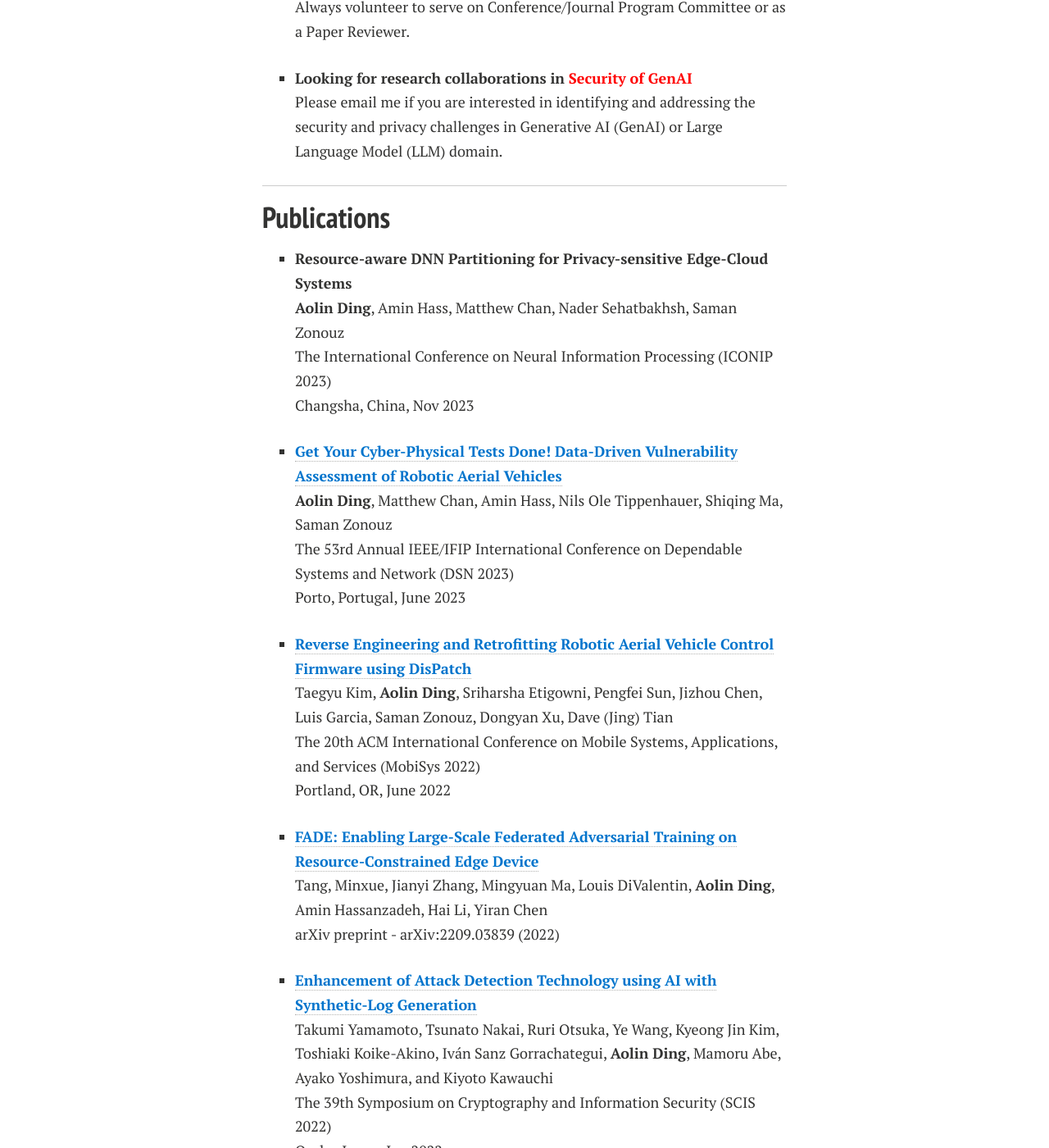
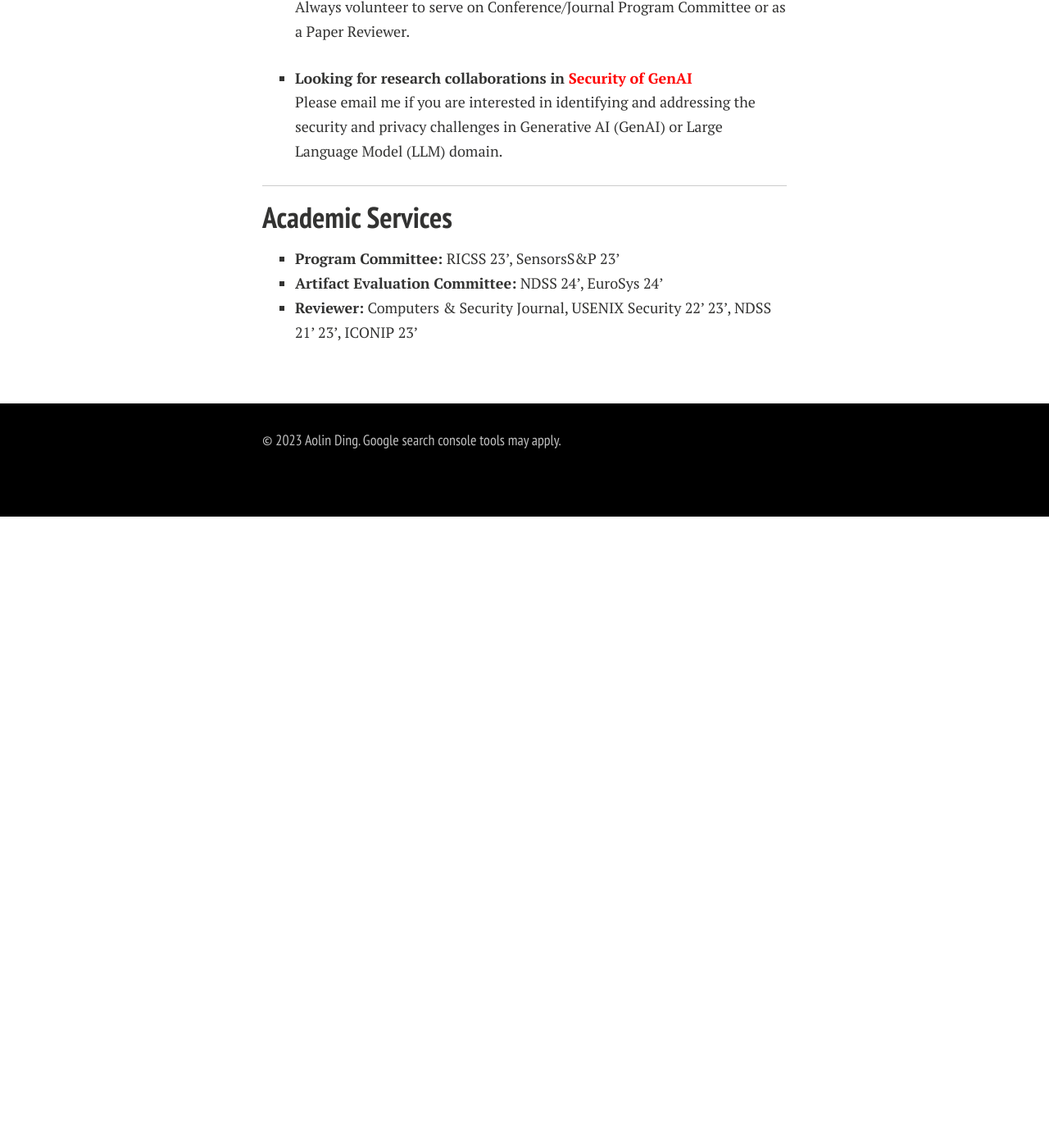
Before and after one commit to aolind/aolind.github.io, a Jekyll site: the page built from index.md, in a window 1280 px wide and 1400 px high, scrolled down 429 px. Shown: the whole window at 82% size. Built offline with Jekyll 4.4.1, drawn with Linux system fonts in a browser that asks for light colours; nearby versions of some CDN libraries; comment, search, counter and statistics services are not loaded; a style sheet for code colours, icons or effects is not loaded; our own code applies the rules of GitHub Pages for plain Markdown files; after the commit the page ends 1059 px from its top, so only the background shows below that; some of the changed text lies outside the part shown.

Commit message:
Update content

```diff
--- a/_config.yml
+++ b/_config.yml
@@ -2,7 +2,7 @@ title: Aolin Ding
 # tagline: Here is personal website of Aolin Ding. Powered by Jekyll, based on the Minimal Mistakes theme.
 # description: Two roads diverged in woods, I took the one less traveled by.
 #Comment out url when working locally to resolve base urls correctly
-url: https://aolind.github.io/
+url: https://aolind.github.io
 
 # Owner/author information
 owner:
@@ -21,7 +21,7 @@ owner:
 
 # Analytics and webmaster tools stuff goes here
 # https://search.google.com/search-console/ownership
-# google_verify:
+google_verify: "6Jrcro6NbOhaTCuut0oILOdv8Kocq_tFy0t3d4EtOIk"
 
 # https://ssl.bing.com/webmaster/configure/verify/ownership Option 2 content= goes here
 # bing_verify: ""
@@ -33,7 +33,8 @@ links:
     url: /
   - title: CV
     url: /CV/
-    external: true
+  - title: Publications
+    url: /publication/
 
 
 # http://en.wikipedia.org/wiki/List_of_tz_database_time_zones
@@ -70,5 +71,3 @@ disqus:
 
 include: [".htaccess"]
 exclude: ["lib", "config.rb", "Capfile", "config", "log", "Rakefile", "Rakefile.rb", "tmp", "less", "minimal-mistakes.sublime-project", "minimal-mistakes.sublime-workspace"]
-
-# Latest update in 09/24/2023 by Aolin Ding.
--- a/_includes/footer.html
+++ b/_includes/footer.html
@@ -1,3 +1,3 @@
 <h6>&copy; {{ site.time | date: '%Y' }} {{ site.owner.name }}.
-Last updated: Sep 23, 2023.
+ Google search console tools may apply.
 </h6>
--- a/index.md
+++ b/index.md
@@ -4,7 +4,7 @@ layout: page
 
 ## About Me
 
-Here is **Aolin Ding**. I am a research associate principal in [<font color='0074cc'>Accenture Labs</font>](https://www.accenture.com/us-en/about/accenture-labs-index). My research focuses on the security of cyber-physical systems, industrial IoT, and edge computing systems through software analysis, physics-based verification, and AI-powered assessment. I obtained my Ph.D. in Computer Engineering from [<font color='0074cc'>Rutgers University</font>](https://www.ece.rutgers.edu/) in 2022 under the guidance of [<font color='0074cc'>Prof. Saman Zonouz</font>](https://sites.google.com/site/samanzonouz4n6/saman-zonouz) – who is now at Georgia Tech. I received my B.S. degree in Electrical Engineering from [<font color='0074cc'>UESTC</font>](https://en.uestc.edu.cn/) in 2015.
+Here is **Aolin Ding**. I am a research associate principal in [<font color='0074cc'>Accenture Labs</font>](https://www.accenture.com/us-en/about/accenture-labs-index). My research focuses on the security of cyber-physical systems, industrial IoT, and edge computing systems through software analysis, physics-based verification, and AI-powered assessment. I obtained my Ph.D. in Computer Engineering from [<font color='0074cc'>Rutgers University</font>](https://www.ece.rutgers.edu/) in 2022 under the guidance of [<font color='0074cc'>Prof. Saman Zonouz</font>](https://sites.google.com/site/samanzonouz4n6/saman-zonouz) – who is now at Georgia Tech. I received my B.E. degree in Electrical Engineering from [<font color='0074cc'>UESTC</font>](https://en.uestc.edu.cn/) in 2015.
 
 - **Looking for contributing to Academic Community**\
 Always volunteer to serve on Conference/Journal Program Committee or as a Paper Reviewer.
@@ -14,44 +14,6 @@ Please email me if you are interested in identifying and addressing the security
 
 ---
 
-## Publications
-
-<!-- - **ModelGuard: Information-Theoretic Defense Against Model Extraction Attacks**\
-Minxue Tang, Anna Dai, Louis DiValentin, **Aolin Ding**, Amin Hass, Yiran Chen, Neil Zhenqiang Gong, Hai "Helen" Li\
-The 33st USENIX Security Symposium (USENIX Security 2024)\
-Philadelphia, PA, Aug 2024
-</br> -->
-- **Resource-aware DNN Partitioning for Privacy-sensitive Edge-Cloud Systems**\
-**Aolin Ding**, Amin Hass, Matthew Chan, Nader Sehatbakhsh, Saman Zonouz\
-The International Conference on Neural Information Processing (ICONIP 2023)\
-Changsha, China, Nov 2023
-
-- [**<font color='#0074cc'>Get Your Cyber-Physical Tests Done! Data-Driven Vulnerability Assessment of Robotic Aerial Vehicles</font>**](https://publications.cispa.saarland/3937/1/ding23robotic.pdf)\
-**Aolin Ding**, Matthew Chan, Amin Hass, Nils Ole Tippenhauer, Shiqing Ma, Saman Zonouz\
-The 53rd Annual IEEE/IFIP International Conference on Dependable Systems and Network (DSN 2023)\
-Porto, Portugal, June 2023
-
-- [**<font color='#0074cc'>Reverse Engineering and Retrofitting Robotic Aerial Vehicle Control Firmware using DisPatch</font>**](https://dl.acm.org/doi/pdf/10.1145/3498361.3538938)\
-Taegyu Kim, **Aolin Ding**, Sriharsha Etigowni, Pengfei Sun, Jizhou Chen, Luis Garcia, Saman Zonouz, Dongyan Xu, Dave (Jing) Tian\
-The 20th ACM International Conference on Mobile Systems, Applications, and Services (MobiSys 2022)\
-Portland, OR, June 2022
-
-- [**<font color='#0074cc'>FADE: Enabling Large-Scale Federated Adversarial Training on Resource-Constrained Edge Device</font>**](https://arxiv.org/pdf/2209.03839.pdf)\
-Tang, Minxue, Jianyi Zhang, Mingyuan Ma, Louis DiValentin, **Aolin Ding**, Amin Hassanzadeh, Hai Li, Yiran Chen\
-arXiv preprint - arXiv:2209.03839 (2022)
-
-- [**<font color='#0074cc'>Enhancement of Attack Detection Technology using AI with Synthetic-Log Generation</font>**](https://www.iwsec.org/scis/2022/program.html)\
-Takumi Yamamoto, Tsunato Nakai, Ruri Otsuka, Ye Wang, Kyeong Jin Kim, Toshiaki Koike-Akino, Iván Sanz Gorrachategui, **Aolin Ding**, Mamoru Abe, Ayako Yoshimura, and Kiyoto Kawauchi\
-The 39th Symposium on Cryptography and Information Security (SCIS 2022)\
-Osaka, Japan, Jan 2022
-
-- [**<font color='#0074cc'>Mini-me, You Complete Me! Data-driven Drone Security via DNN-based Approximate Computing</font>**](https://www.iwsec.org/scis/2022/program.html)\
-**Aolin Ding**, Praveen Murthy, Luis Garcia, Pengfei Sun, Matthew Chan, Saman Zonouz\
-The 24th International Symposium on Research in Attacks, Intrusions and Defenses (RAID 2021)\
-San Sebastian, Spain, Oct 2021
-
----
-
 ## Academic Services
 
 - **Program Committee:** RICSS 23', SensorsS&P 23'
```
Also changed, not shown: publications.md (added, +41 -0 lines).
